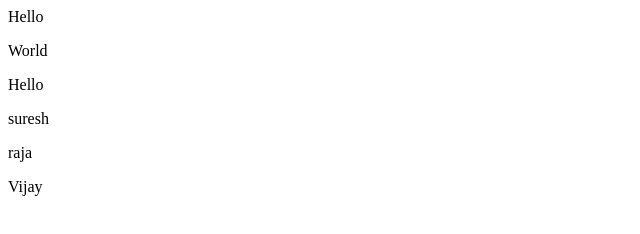
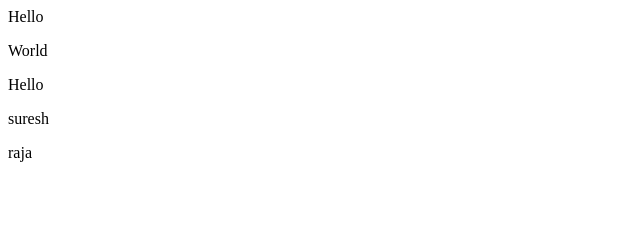
Before and after one commit to getsuresh123/demo-repo, a plain HTML site: page index.html in a window 1280 px wide. Shown: the full height of the page, 0-640 px from the left. Drawn offline with Linux system fonts and the light colour scheme.

Commit message:
removed vijay

```diff
--- a/index.html
+++ b/index.html
@@ -3,4 +3,3 @@
 <p>Hello</p>
 <p>suresh</p>
 <p>raja</p>
-<p>Vijay</p>
```
